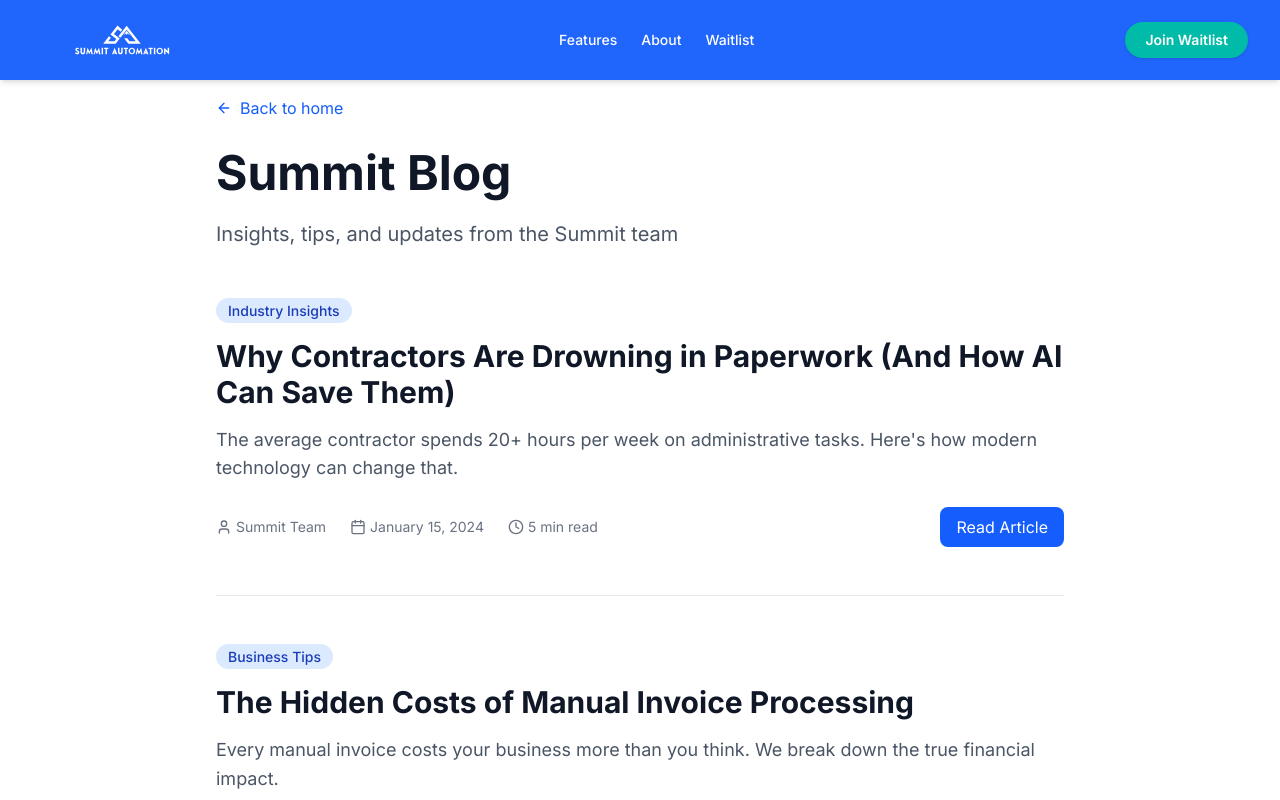
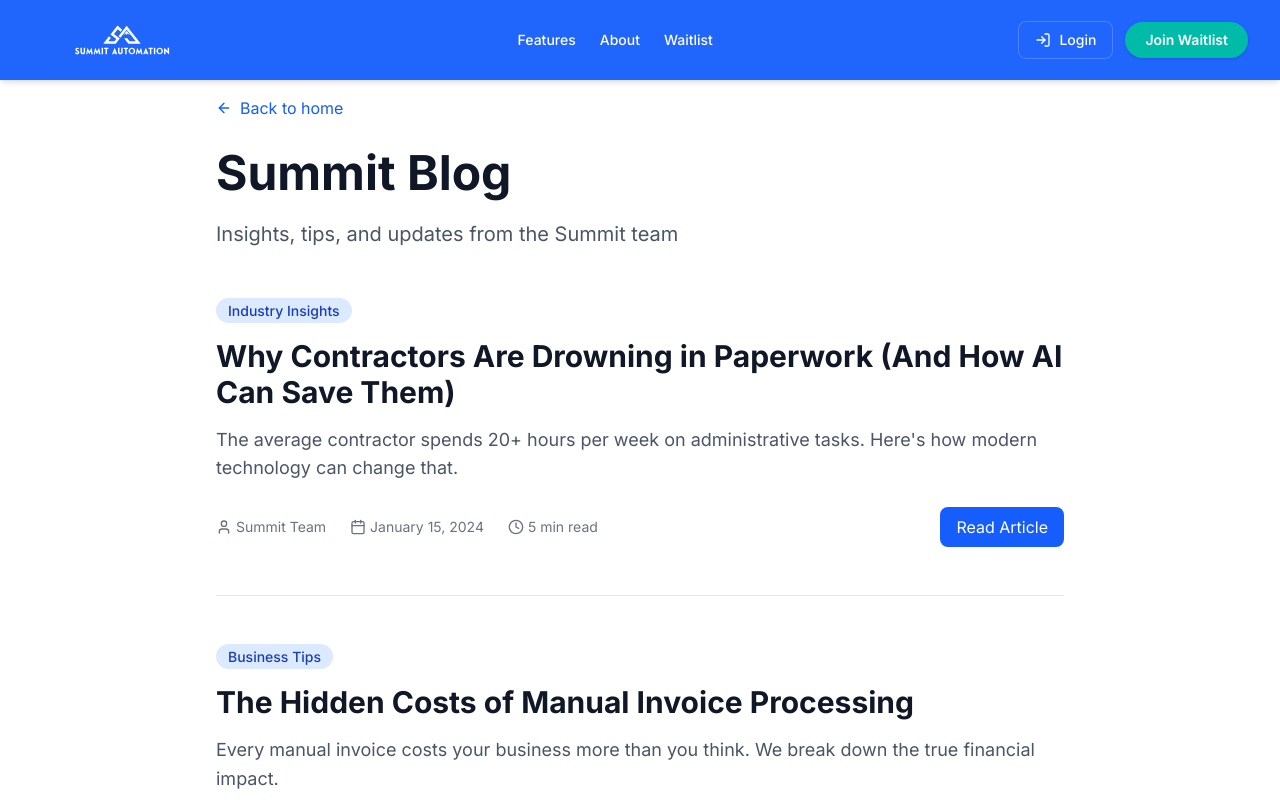
Before and after one commit to Summit-Automation/Summit-Site, a Next.js app: page /blog in a window 1280 px wide. Shown: the top 800 px of the page. Built offline with nearby package versions, Linux system fonts and the light colour scheme.

Commit message:
added login button

```diff
--- a/src/components/layout/Header.tsx
+++ b/src/components/layout/Header.tsx
@@ -1,7 +1,7 @@
 'use client';
 
 import React, { useState } from 'react';
-import { Menu, X } from 'lucide-react';
+import { Menu, X, LogIn } from 'lucide-react';
 import MobileMenu from '@/components/layout/MobileMenu';
 import Image from 'next/image';
 import Link from 'next/link';
@@ -12,6 +12,11 @@ interface HeaderProps {
 
 const Header = ({ scrolled }: HeaderProps) => {
     const [mobileMenuOpen, setMobileMenuOpen] = useState(false);
+
+    const handleLogin = () => {
+        // Redirect to dashboard subdomain
+        window.location.href = 'https://dashboard.summitautomation.io';
+    };
 
     return (
         <header
@@ -62,11 +67,25 @@ const Header = ({ scrolled }: HeaderProps) => {
                         ))}
                     </nav>
 
-                    {/* Call to Action */}
-                    <div className="hidden md:flex items-center">
+                    {/* Call to Action Buttons */}
+                    <div className="hidden md:flex items-center gap-3">
+                        {/* Login Button */}
+                        <button
+                            onClick={handleLogin}
+                            className={`inline-flex items-center gap-2 px-4 py-2 text-sm font-medium rounded-lg transition-all duration-200 hover:scale-105 ${
+                                scrolled
+                                    ? 'text-white hover:bg-white/10 border border-white/20'
+                                    : 'text-gray-700 hover:bg-gray-100 border border-gray-200'
+                            }`}
+                        >
+                            <LogIn className="w-4 h-4" />
+                            Login
+                        </button>
+
+                        {/* Join Waitlist Button */}
                         <a
                             href="#waitlist"
-                            className={`ml-6 inline-flex items-center rounded-full px-5 py-2 text-sm font-semibold shadow-sm transition-all duration-200 hover:scale-105 ${
+                            className={`inline-flex items-center rounded-full px-5 py-2 text-sm font-semibold shadow-sm transition-all duration-200 hover:scale-105 ${
                                 scrolled
                                     ? 'bg-teal-500 text-white hover:bg-teal-600'
                                     : 'bg-blue-600 text-white hover:bg-blue-700'
--- a/src/components/layout/MobileMenu.tsx
+++ b/src/components/layout/MobileMenu.tsx
@@ -1,23 +1,44 @@
 'use client';
 
 import React from 'react';
+import { LogIn } from 'lucide-react';
 
-const MobileMenu = () => (<div
+const MobileMenu = () => {
+    const handleLogin = () => {
+        // Redirect to dashboard subdomain
+        window.location.href = 'https://dashboard.summitautomation.io';
+    };
+
+    return (
+        <div
             className="md:hidden bg-black/80 backdrop-blur-md border-t border-white/10 shadow-2xl"
             style={{WebkitBackdropFilter: 'blur(12px)', backdropFilter: 'blur(12px)'}}
         >
             <div className="px-4 pt-4 pb-6 space-y-2">
-            {[{label: 'Features', href: '#features'}, {label: 'About', href: '#about'}, {
-                label: 'Waitlist',
-                href: '#waitlist'
-            },].map(({label, href}) => (<a
+                {[
+                    {label: 'Features', href: '#features'},
+                    {label: 'About', href: '#about'},
+                    {label: 'Waitlist', href: '#waitlist'}
+                ].map(({label, href}) => (
+                    <a
                         key={label}
                         href={href}
                         className="block text-white text-base font-medium px-3 py-2 rounded-lg hover:bg-white/10 hover:text-teal-300 transition-all duration-150"
                     >
                         {label}
-                </a>))}
+                    </a>
+                ))}
 
+                {/* Login Button */}
+                <button
+                    onClick={handleLogin}
+                    className="block w-full text-left text-white text-base font-medium px-3 py-2 rounded-lg hover:bg-white/10 hover:text-teal-300 transition-all duration-150 flex items-center gap-2"
+                >
+                    <LogIn className="w-4 h-4" />
+                    Login
+                </button>
+
+                {/* Join Waitlist Button */}
                 <a
                     href="#waitlist"
                     className="block w-full bg-teal-500 hover:bg-teal-600 text-white font-semibold text-base px-4 py-2 rounded-xl text-center transition-all"
@@ -25,6 +46,8 @@ const MobileMenu = () => (<div
                     Join Waitlist
                 </a>
             </div>
-    </div>);
+        </div>
+    );
+};
 
 export default MobileMenu;
```
Lines whose indentation alone changed are shown as unchanged.
